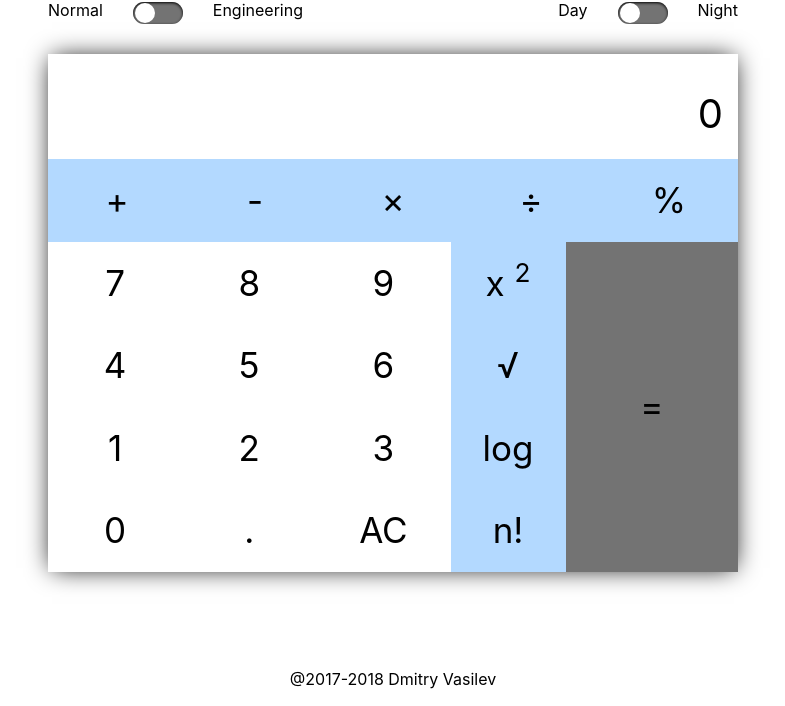
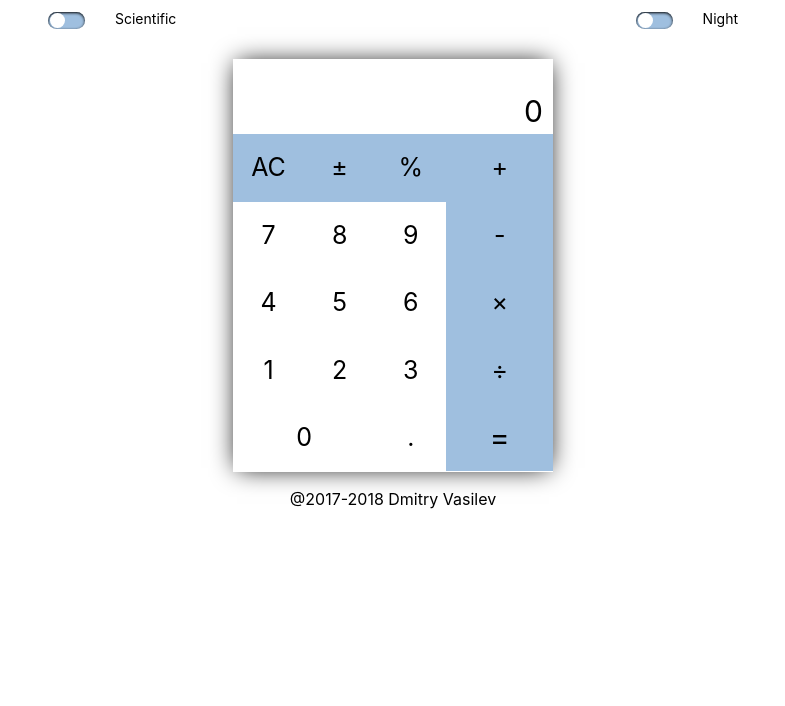
Before and after one commit to ClarityOfMind/calculator, a website built with webpack: page src/templates/index.html in a window 1280 px wide. Shown: the part 94-800 px from the top of the page, without its empty margins (247-1032 px from the left). Built offline with nearby package versions, Linux system fonts and the light colour scheme; files whose address does not match are found by name; a web font is replaced by a local one.

Commit message:
Change design, add sing changing button logic, add nth root button logic

```diff
--- a/src/js/calculator/calculator.js
+++ b/src/js/calculator/calculator.js
@@ -20,7 +20,7 @@ function initCalculator (id) {
 
             updateDisplay (displayData, display, subDisplay);
             updateState (key, displayData.mainDisplay, displayedValue, calculator.dataset, subDisplay);
-            updateInterface(key, calculator.dataset, subDisplay, calculator);
+            updateInterface(key, calculator.dataset, display, subDisplay, calculator);
         }
     });
 };
--- a/src/js/calculator/switchMode.js
+++ b/src/js/calculator/switchMode.js
@@ -10,11 +10,11 @@ modeSwitcher.addEventListener ('click', () => {
         if (mode === 'normal') {
             var modeAnimation = modeButton.animate([
                 {transform: 'translateX(0)'},
-                {transform: 'translateX(26px)'}
+                {transform: 'translateX(18px)'}
             ],100);
 
             modeAnimation.addEventListener('finish', () => {
-                modeButton.style.transform = 'translateX(26px)';
+                modeButton.style.transform = 'translateX(18px)';
             });
 
             calculatorExtendedKeys.style.setProperty('display', 'block');
--- a/src/sass/calculator/calculator.scss
+++ b/src/sass/calculator/calculator.scss
@@ -1,22 +1,25 @@
 .calculator {
-    width: 100%;
+    max-width: 320px;
     background:  var(--calculator-bg-color);
-    overflow: hidden;
     box-shadow: 0px 0 24px -4px var(--main-text-color);
     transition: all 0.2s ease;
     color: var(--main-text-color);
     padding-top: 10px;
+    margin: auto;
 
     &-display {
-        padding: 0px 15px 15px 15px;
-        font-size: 40px;
+        padding-right: 10px;
+        font-size: 30px;
+        height: 45px;
+        padding-right: 10px;
 
     }
 
     &-subDisplay {
-        padding: 0px 18px 0 18px;
+        padding-right: 10px;
         font-size: 18px;
         height: 20px;
+        transform-origin: right;
     }
 
     &-operatorKey {
@@ -24,7 +27,7 @@
         background: var(--operatorButton-bg-color);
         border: none;
         padding: 15px 10px;
-        font-size: 35px;
+        font-size: 25px;
         color: #000;
         transition: all 0.2s ease;
 
@@ -42,7 +45,7 @@
         border: none;
         padding: 15px 10px;
         background: var(--calculator-bg-color);
-        font-size: 35px;
+        font-size: 25px;
         color: var(--main-text-color);
         transition: all 0.2s ease;
 
@@ -52,27 +55,25 @@
     }
 
     &-extendedKeys {
-        /* display: none; */
+         display: none;
     }
 
-    &-extendedKey {
-
-    }
     &-equalKey {
         width: 100%;
         height: 100%;
         border: none;
         color: #000;
         background: var(--equalButton-bg-color);
-        font-size: 35px;
+        font-size: 30px;
         transition: all 0.2s ease;
-
+        padding: 11px 0;
         &:hover {
             cursor: pointer;
         }
     }
 
     button {
+        width: 100%;
         &:focus {
            outline: none;
         }
--- a/src/sass/header/header.scss
+++ b/src/sass/header/header.scss
@@ -1,7 +1,8 @@
 .header {
-    padding: 20px 0 30px 0;
+    padding-top: 30px;
     color: var(--main-text-color);
     transition: all 0.2s ease;
+    margin-bottom: 30px;
 
 
     &-svg {
@@ -18,23 +19,20 @@
         font-family: 'IM Fell English SC';
     }
 
-    /* &-modeSwitcher,
-    &-themeSwitcher {
-        margin-left: auto;
-    } */
-
     &-modeName {
         margin-top: 16px;
+        font-size: 14px;
     }
 
     &-themeName {
         margin-top: 16px;
+        font-size: 14px;
     }
 
     &-modeSwitcherFrame {
         margin-top: 20px;
         padding: 1px 2px;
-        width: 50px;
+        width: 37px;
         border-radius: 12px;
         box-shadow: inset 0px 1px 3px 0px #000;
         background: var(--themeSwitcher-bg-color);
@@ -47,7 +45,7 @@
     &-themeSwitcherFrame {
         margin-top: 20px;
         padding: 1px 2px;
-        width: 50px;
+        width: 37px;
         border-radius: 12px;
         box-shadow: inset 0px 1px 3px 0px #000;
         background: var(--themeSwitcher-bg-color);
@@ -57,15 +55,15 @@
         }
     }
     &-modeSwitcherButton {
-        height: 20px;
-        width: 20px;
+        height: 15px;
+        width: 15px;
         border-radius: 50%;
         background-color: #fff;
     }
 
     &-themeSwitcherButton {
-        height: 20px;
-        width: 20px;
+        height: 15px;
+        width: 15px;
         border-radius: 50%;
         background-color: #fff;
     }
@@ -74,7 +72,7 @@
 @include media-breakpoint-down(sm) {
    .header {
        &-title {
-           font-size: 35px;
+           font-size: 30px;
        }
 
        &-svg {
--- a/src/sass/helpers/variables.scss
+++ b/src/sass/helpers/variables.scss
@@ -1,9 +1,9 @@
 :root {
-    --themeSwitcher-bg-color: #737373;
+    --themeSwitcher-bg-color: #9fbfdf;
     --calculator-bg-color: #ffffff;
     --logo-color: #000000;
     --main-text-color: #000000;
     --numberButton-bg-color: #ffffff;
-    --operatorButton-bg-color: #b3d9ff;
-    --equalButton-bg-color: #737373;
+    --operatorButton-bg-color: #9fbfdf;
+    --equalButton-bg-color: #9fbfdf;
 }
--- a/src/templates/index.html
+++ b/src/templates/index.html
@@ -71,23 +71,17 @@
                         <div class="header-modeSwitcher col-auto">
                             <div class="row">
                                 <div class="col">
-                                    <div class="header-modeName">Normal</div>
-                                </div>
-                                <div class="col">
                                     <div class="header-modeSwitcherFrame">
                                         <div class="header-modeSwitcherButton"></div>
                                     </div>
                                 </div>
                                 <div class="col">
-                                    <div class="header-modeName">Engineering</div>
+                                    <div class="header-modeName">Scientific</div>
                                 </div>
                             </div><!-- row -->
                         </div>
                         <div class="header-themeSwitcher col-auto">
                             <div class="row">
-                                <div class="col">
-                                    <div class="header-themeName">Day</div>
-                                </div>
                                 <div class="col">
                                     <div class="header-themeSwitcherFrame">
                                         <div class="header-themeSwitcherButton"></div>
@@ -109,40 +103,62 @@
             <div class="calculator-display text-right">0</div>
             <div class="calculator-keys">
                 <div class="row no-gutters">
-                    <div class="col text center">
-                        <button class="calculator-operatorKey" data-action="add">+</button>
+                    <div class="col-8">
+                        <div class="row no-gutters">
+                                <div class="col-12">
+                                    <div class="row no-gutters text-center">
+                                        <div class="col-4">
+                                            <button class="calculator-operatorKey" data-action="clear">AC</button>
                                         </div>
-                    <div class="col text center">
-                        <button class="calculator-operatorKey" data-action="subtract">-</button>
+                                        <div class="col-4">
+                                            <button class="calculator-operatorKey" data-action="changeSign">±</button>
                                         </div>
-                    <div class="col text center">
-                        <button class="calculator-operatorKey" data-action="multiply">&times;</button>
-                    </div>
-                    <div class="col text center">
-                        <button class="calculator-operatorKey" data-action="divide">÷</button>
-                    </div>
-                    <div class="col text center">
+                                        <div class="col-4">
                                             <button class="calculator-operatorKey" data-action="percentage">%</button>
                                         </div>
                                     </div><!-- row -->
-                <div class="row no-gutters">
-                    <div class="col">
-                        <div class="row no-gutters">
-                            <button class=" calculator-digitKey col-4">7</button>
-                            <button class=" calculator-digitKey col-4">8</button>
-                            <button class=" calculator-digitKey col-4">9</button>
-                            <button class=" calculator-digitKey col-4">4</button>
-                            <button class=" calculator-digitKey col-4">5</button>
-                            <button class=" calculator-digitKey col-4">6</button>
-                            <button class=" calculator-digitKey col-4">1</button>
-                            <button class=" calculator-digitKey col-4">2</button>
-                            <button class=" calculator-digitKey col-4">3</button>
-                            <button class=" calculator-digitKey col-4">0</button>
-                            <button class=" calculator-digitKey col-4" data-action="decimal">.</button>
-                            <button class=" calculator-digitKey col-4" data-action="clear">AC</button>
+                                </div>
+                                <div class="col-12">
+                                    <div class="row no-gutters text-center">
+                                        <div class="col-4">
+                                            <button class=" calculator-digitKey">7</button>
+                                        </div>
+                                        <div class="col-4">
+                                            <button class=" calculator-digitKey">8</button>
+                                        </div>
+                                        <div class="col-4">
+                                            <button class=" calculator-digitKey">9</button>
+                                        </div>
+                                        <div class="col-4">
+                                            <button class=" calculator-digitKey">4</button>
+                                        </div>
+                                        <div class="col-4">
+                                            <button class=" calculator-digitKey">5</button>
+                                        </div>
+                                        <div class="col-4">
+                                            <button class=" calculator-digitKey">6</button>
+                                        </div>
+                                        <div class="col-4">
+                                            <button class=" calculator-digitKey">1</button>
+                                        </div>
+                                        <div class="col-4">
+                                            <button class=" calculator-digitKey">2</button>
+                                        </div>
+                                        <div class="col-4">
+                                            <button class=" calculator-digitKey">3</button>
+                                        </div>
+                                        <div class="col-8">
+                                            <button class=" calculator-digitKey">0</button>
+                                        </div>
+                                        <div class="col-4">
+                                            <button class=" calculator-digitKey" data-action="decimal">.</button>
+                                        </div>
                                     </div><!-- row -->
                                 </div>
-                    <div class="col-2 calculator-extendedKeys">
+                        </div><!-- row -->
+                        <div class="row"></div>
+                    </div>
+                    <div class="col calculator-extendedKeys">
                         <div class="row no-gutters">
                             <div class="col-12">
                                 <button class="calculator-operatorKey" data-sign ="sqr" data-action="exponentiation">x <sup>2</sup></button>
@@ -150,9 +166,9 @@
                             <div class="col-12">
                                 <button class="calculator-operatorKey" data-sign ="&radic;" data-action="sqrRoot">&radic;</button>
                             </div>
-                            <!-- <div class="col-12">
-                                <button class="calculator-operatorKey" data-sign ="" data-action="">1/n</button>
-                            </div> -->
+                            <div class="col-12">
+                                <button class="calculator-operatorKey" data-sign ="n√" data-action="nthRoot">n√</button>
+                            </div>
                             <div class="col-12">
                                 <button class="calculator-operatorKey" data-sign ="log" data-action="log">log</button>
                             </div>
@@ -161,14 +177,31 @@
                             </div>
                         </div><!-- row -->
                     </div>
-                    <div class="col-3">
+
+                    <div class="col">
+                        <div class="row no-gutters">
+                            <div class="col-12 text center">
+                                <button class="calculator-operatorKey" data-action="add">+</button>
+                            </div>
+                            <div class="col-12 text center">
+                                <button class="calculator-operatorKey" data-action="subtract">-</button>
+                            </div>
+                            <div class="col-12 text center">
+                                <button class="calculator-operatorKey" data-action="multiply">&times;</button>
+                            </div>
+                            <div class="col-12 text center">
+                                <button class="calculator-operatorKey" data-action="divide">÷</button>
+                            </div>
+                            <div class="col-12 text center">
                                 <button class="calculator-equalKey" data-action="calculate">=</button>
+                            </div>
+                        </div><!-- row -->
                     </div>
                 </div><!-- row -->
             </div>
         </div>
     </div><!-- container -->
-    <footer class="footer fixed-bottom">
+    <footer class="footer">
         <div class="container container-720">
             <div class="row justify-content-center">
                 <div class="col-sm-auto">
```
Also changed, not shown: src/js/calculator/calculation.js (+10 -1 lines), src/js/calculator/createData.js (+25 -3 lines), src/js/calculator/switchTheme.js (+5 -5 lines), src/js/calculator/updateInterface.js (+27 -1 lines), src/js/calculator/updateState.js (+13 -0 lines), src/js/index.js (+0 -19 lines), dist/index.css, dist/index.html, dist/index.js, 1 other file. Lines whose indentation alone changed are shown as unchanged.
